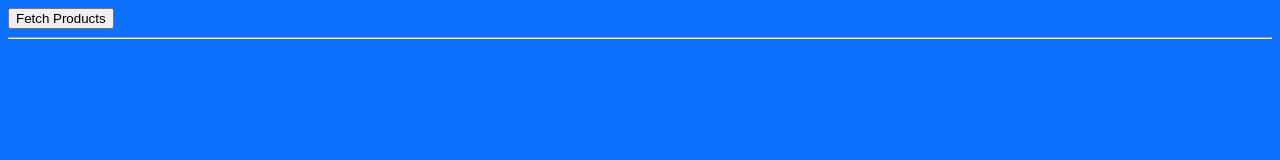
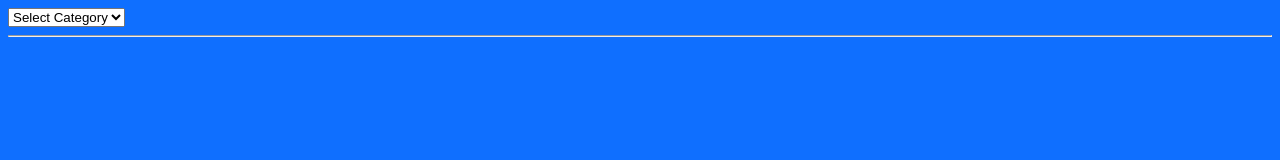
Before and after one commit to VinitGurjar/NFS, a website: page static/index.html in a window 1280 px wide. Drawn offline with Linux system fonts and the light colour scheme.

Commit message:
feat: replace fetch Products button with a selector element for choosing the category.

```diff
--- a/static/index.html
+++ b/static/index.html
@@ -12,7 +12,11 @@
 
 <body>
     <nav>
-        <button id="fetch">Fetch Products</button>
+        <select id="category">
+            <option value="" hidden>Select Category</option>
+            <option value="electronics">Electronics</option>
+            <option value="confectionery">Confectionery</option>
+        </select>
     </nav>
     <hr>
     <div id="products"></div>
```
